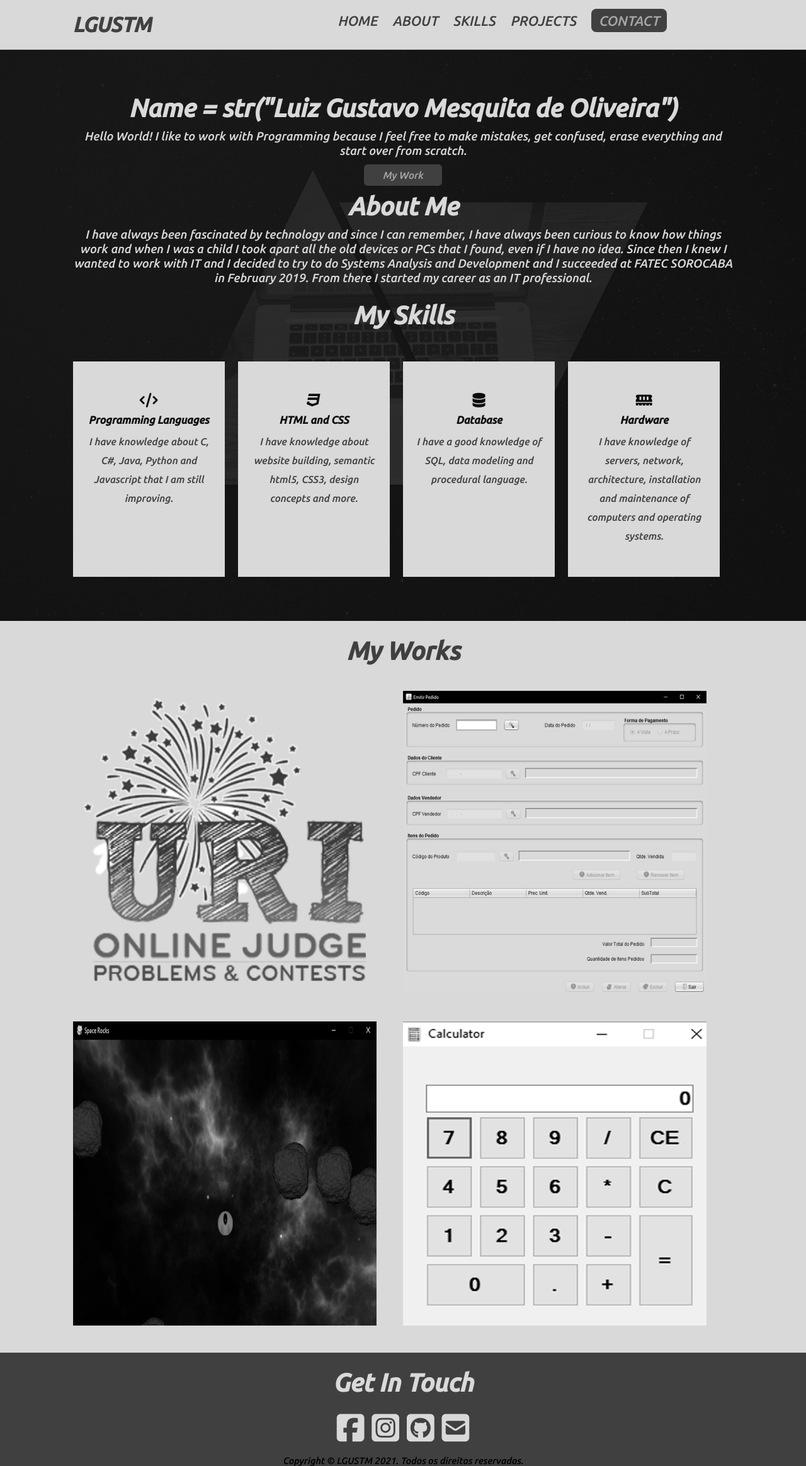
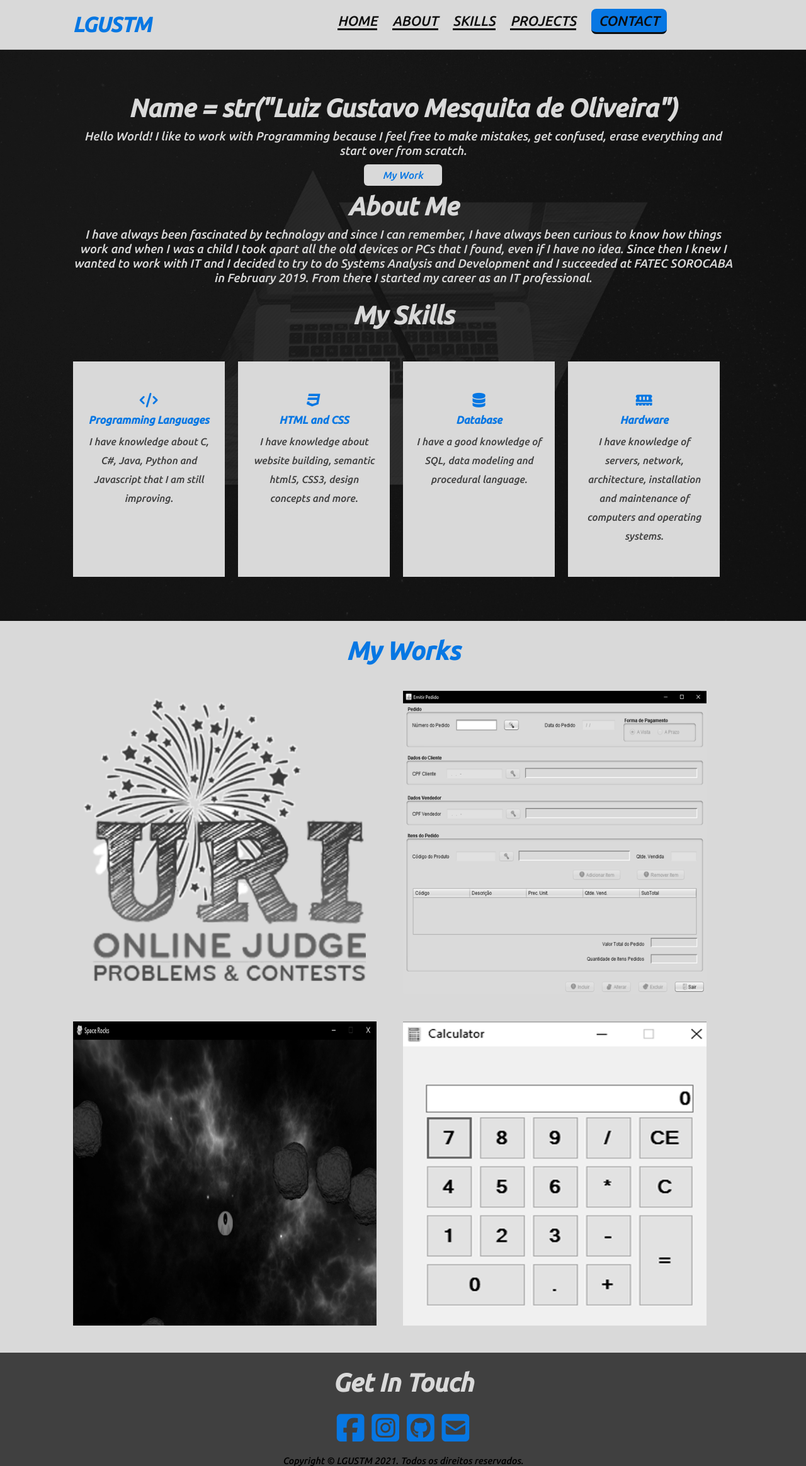
Before and after one commit to LGUSTM/Portfolio, a plain HTML site: page index.html in a window 1280 px wide. Shown: the whole page at 63% size. Drawn offline with nearby package versions, Linux system fonts and the light colour scheme.

Commit message:
change of colors in the website

```diff
--- a/CSS/style.css
+++ b/CSS/style.css
@@ -35,7 +35,7 @@ header{
 }
 
 .logo{
-    color: #404040;
+    color: #0777E3;
 }
 
 .logo{
@@ -50,27 +50,28 @@ header{
 }
 
 .menu a{
-    color: #404040;
+    color: #0D0D0D;
     font-size: 22px;
     text-decoration: none;
     margin-right: 20px;
+    border-bottom: solid #0D0D0D;
 }
 
 .menu a:hover{
-    color: #0D0D0D;
-    border-bottom: solid #0D0D0D;
+    color: #0777E3;
+    border-bottom: solid #0777E3;
 }
 
 .menu .btn-contact{
-    background-color: #404040;
+    background-color: #0777E3;
     padding: 6px 12px;
-    color: #A6A6A6;
+    color: #0D0D0D;
     border-radius: 8px;
 }
 
 .menu .btn-contact:hover{
     background-color: #0D0D0D;
-    color: #A6A6A6;
+    color: #0777E3;
 }
 
 .menu-items{
@@ -132,10 +133,10 @@ section.main{
 }
 
 .introduction button{
-    background-color: #404040;
+    background-color: #D9D9D9;
     display: inline-block;
     padding: 8px 30px;
-    color: #A6A6A6;
+    color: #0777E3;
     border-radius: 6px;
     font-size: 16px;
     border: 0;
@@ -144,7 +145,7 @@ section.main{
 
 .introduction button:hover{
     background-color: #0D0D0D;
-    color: #A6A6A6;
+    color: #0777E3;
 }
 
 .about{
@@ -187,12 +188,12 @@ section.main{
 }
 
 .skill-single i{
-    color: #0D0D0D;
+    color: #0777E3;
     font-size: 23px;
 }
 
 .skill-single h2{
-    color: #0D0D0D;
+    color: #0777E3;
     margin: 10px 0;
     font-size: 17px;
 }
@@ -210,7 +211,7 @@ section.my-works{
 .my-works h2{
     font-size: 40px;
     padding: 25px 0 40px;
-    color: #404040;
+    color: #0777E3;
     text-align: center;
 }
 
--- a/index.html
+++ b/index.html
@@ -102,10 +102,10 @@
     <footer>
         <h2>Get In Touch</h2>
         <div class="social-icons">
-            <a href="https://www.facebook.com/Gustavo.Mesquita.013/" target="_blank" rel="noopener noreferrer"><i class="fab fa-facebook-square" style="color: #D9D9D9;"></i></a>
-            <a href="https://www.instagram.com/gustavomesquita.exe/" target="_blank" rel="noopener noreferrer"><i class="fab fa-instagram-square" style="color: #D9D9D9;"></i></a>
-            <a href="https://github.com/LGUSTM?tab=repositories" target="_blank" rel="noopener noreferrer"><i class="fab fa-github-square" style="color: #D9D9D9;"></i></a>
-            <a href="mailto:gustavo.oliveira2000@hotmail.com"><i class="fas fa-envelope-square" style="color: #D9D9D9;"></i></a>
+            <a href="https://www.facebook.com/Gustavo.Mesquita.013/" target="_blank" rel="noopener noreferrer"><i class="fab fa-facebook-square" style="color: #0777E3;"></i></a>
+            <a href="https://www.instagram.com/gustavomesquita.exe/" target="_blank" rel="noopener noreferrer"><i class="fab fa-instagram-square" style="color: #0777E3;"></i></a>
+            <a href="https://github.com/LGUSTM?tab=repositories" target="_blank" rel="noopener noreferrer"><i class="fab fa-github-square" style="color: #0777E3;"></i></a>
+            <a href="mailto:gustavo.oliveira2000@hotmail.com"><i class="fas fa-envelope-square" style="color: #0777E3;"></i></a>
         </div>
         <p class="copyright">Copyright © LGUSTM 2021. Todos os direitos reservados.</p>
     </footer>
```
